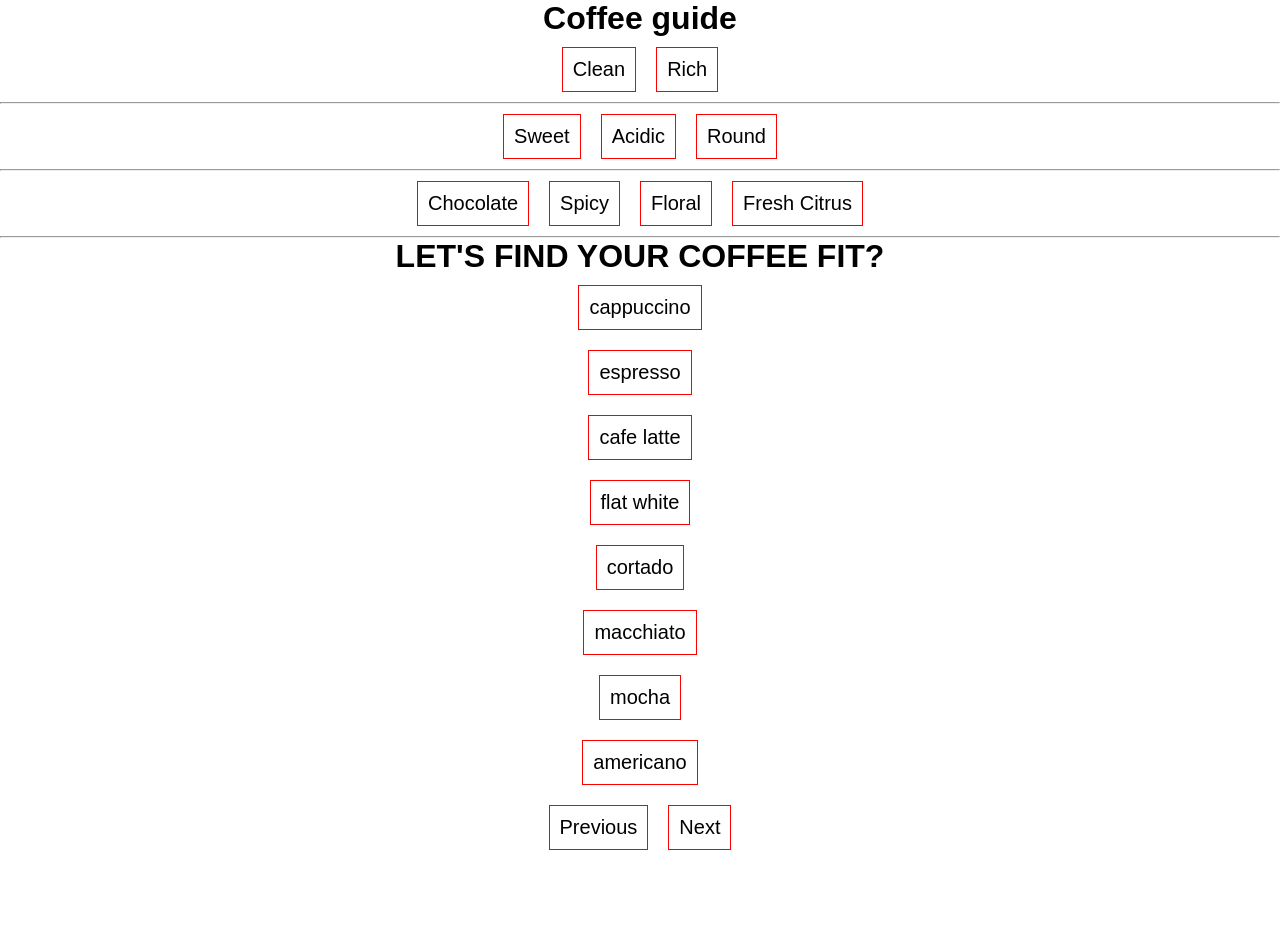
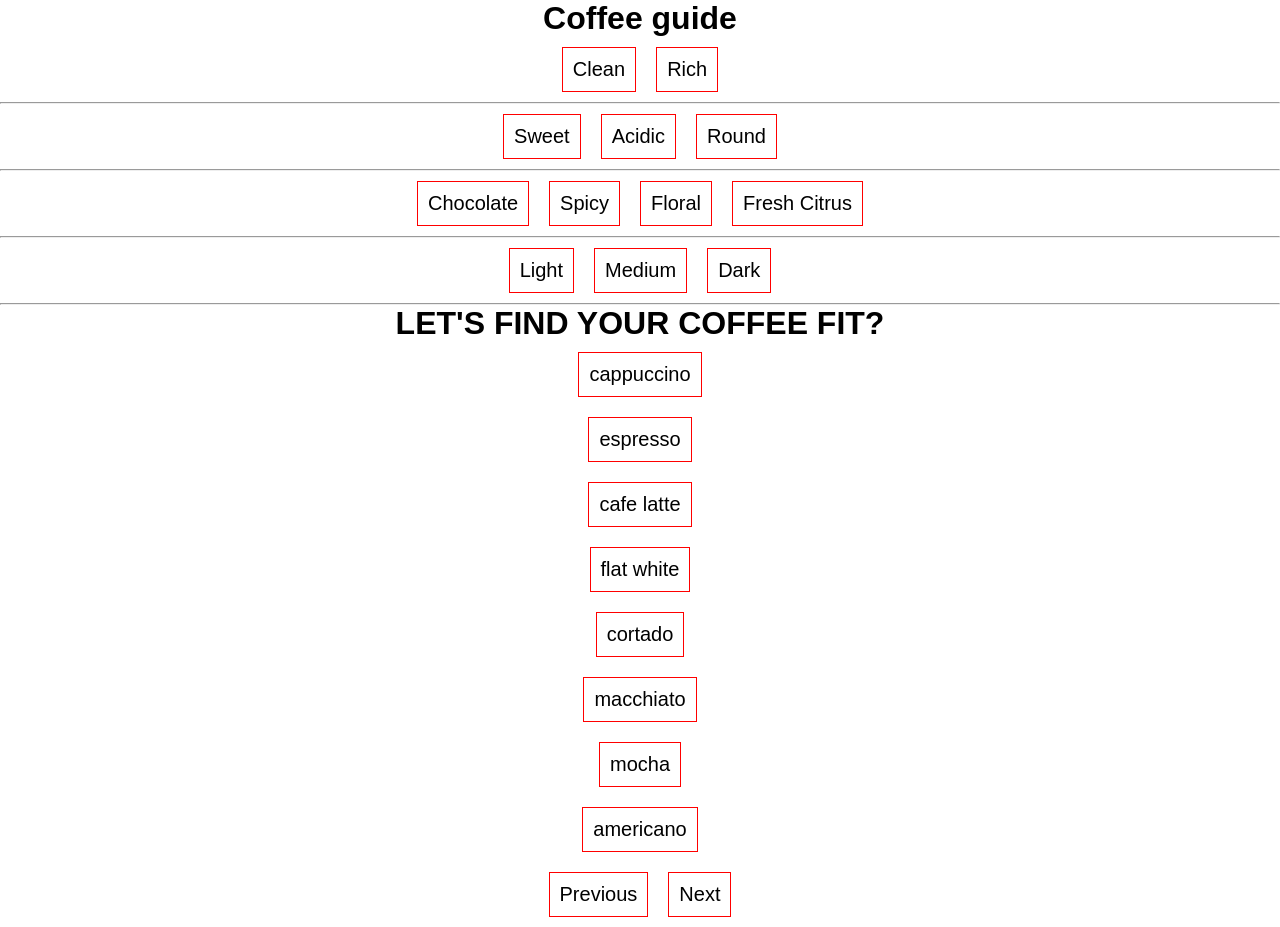
Before and after one commit to impact-roasters/coffee-guide, a React (Create React App) app: page / in a window 1280 px wide. Before the commit the page ends 860 px from the top, so only its background shows below. Built offline with nearby package versions, Linux system fonts and the light colour scheme; a web font is replaced by a local one.

Commit message:
Added question about roast level to hook

```diff
--- a/src/UseAnswersShowcase.js
+++ b/src/UseAnswersShowcase.js
@@ -5,9 +5,11 @@ const UseAnswersShowcase = () => {
     coffeeProfile,
     characteristic,
     tastes,
+    roastLevel,
     onSetCoffeeProfile,
     onSetCharacteristic,
     onToggleTaste,
+    onSetRoastLevel,
   } = useAnswers();
   return (
     <>
@@ -25,9 +27,14 @@ const UseAnswersShowcase = () => {
         Fresh Citrus
       </button>
       <hr />
+      <button onClick={() => onSetRoastLevel("light")}>Light</button>
+      <button onClick={() => onSetRoastLevel("medium")}>Medium</button>
+      <button onClick={() => onSetRoastLevel("dark")}>Dark</button>
+      <hr />
       <div>{coffeeProfile}</div>
       <div>{characteristic}</div>
       <div>{tastes.join(", ")}</div>
+      <div>{roastLevel}</div>
     </>
   );
 };
--- a/src/useAnswers.js
+++ b/src/useAnswers.js
@@ -9,6 +9,9 @@ const useAnswers = () => {
   );
   const [tastes, onSetTastes] = useState(
     JSON.parse(localStorage.getItem("tastes")) ?? []
+  );
+  const [roastLevel, onSetRoastLevel] = useState(
+    localStorage.getItem("roastLevel") ?? null
   );
 
   useEffect(() => {
@@ -27,6 +30,12 @@ const useAnswers = () => {
     localStorage.setItem("tastes", JSON.stringify(tastes));
   }, [tastes]);
 
+  useEffect(() => {
+    if (roastLevel !== null) {
+      localStorage.setItem("roastLevel", roastLevel);
+    }
+  }, [roastLevel]);
+
   const onToggleTaste = useCallback(
     (taste) => {
       if (tastes.includes(taste)) {
@@ -42,9 +51,11 @@ const useAnswers = () => {
     coffeeProfile,
     characteristic,
     tastes,
+    roastLevel,
     onSetCoffeeProfile,
     onSetCharacteristic,
     onToggleTaste,
+    onSetRoastLevel,
   };
 };
 
```
